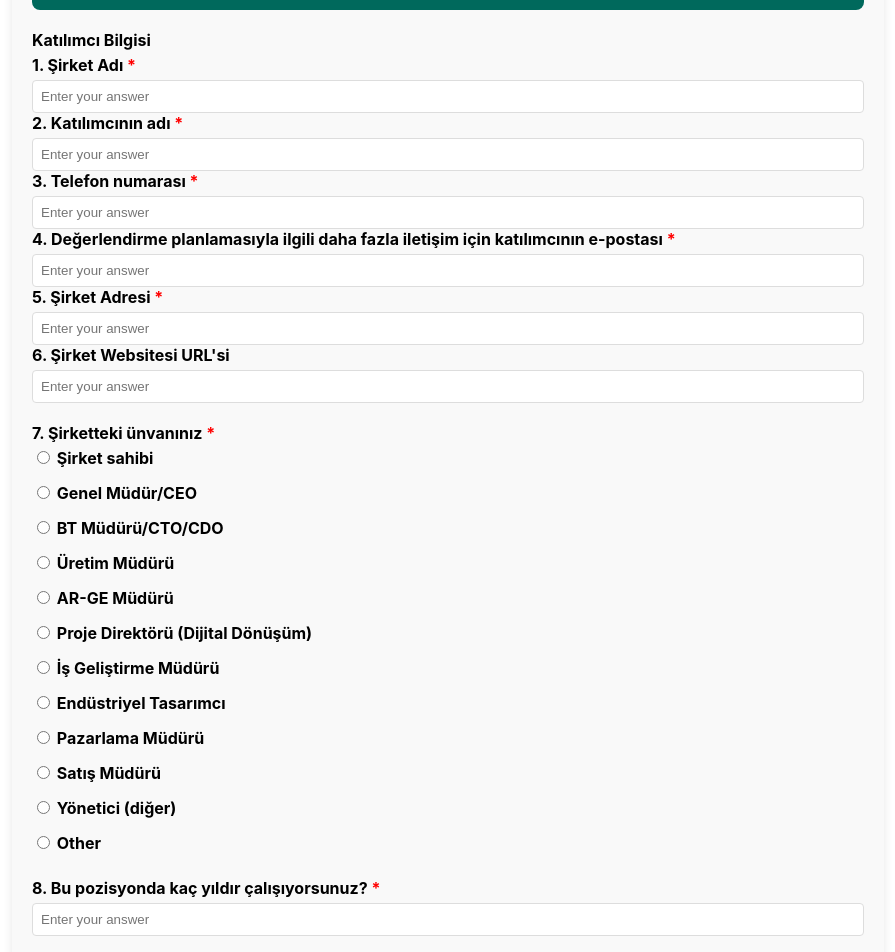
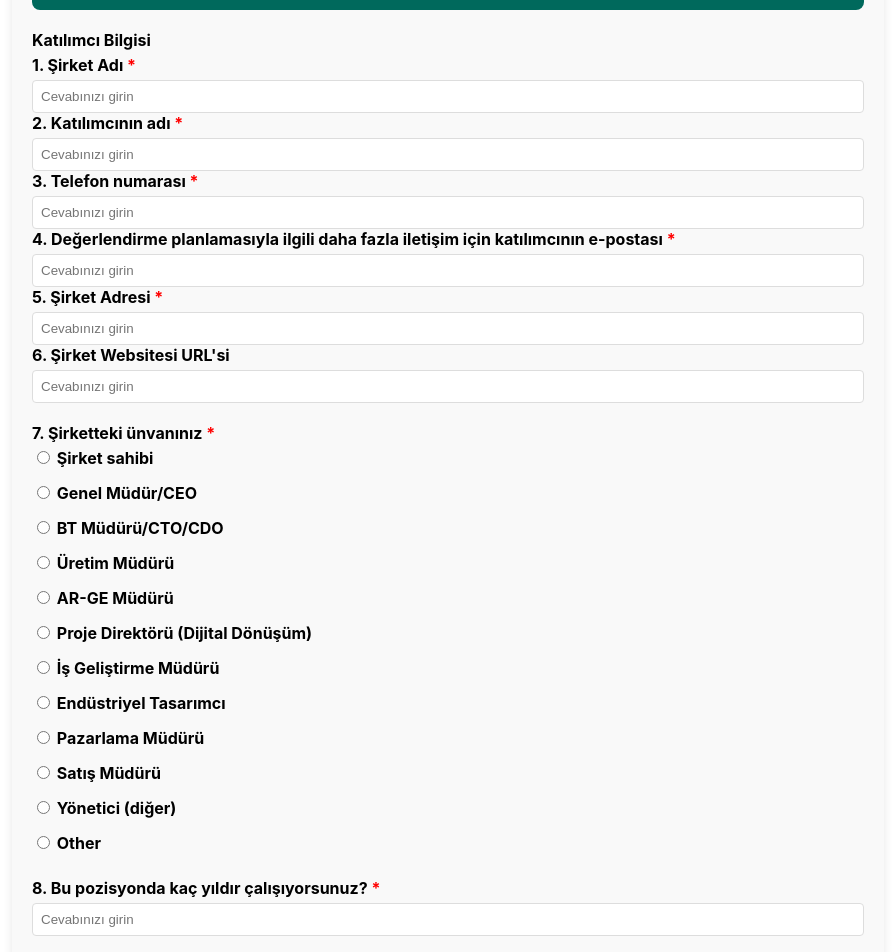
Before and after one commit to SarpKantar/METU-DTX-FORM, a React (Create React App) app in the folder frontend/: page /company-form in a window 1280 px wide. Shown: the part 477-1429 px from the top of the page, without its empty margins (192-1087 px from the left). Built offline with nearby package versions, Linux system fonts and the light colour scheme.

Commit message:
form stlyling polished

```diff
--- a/frontend/src/pages/CompanyForm.js
+++ b/frontend/src/pages/CompanyForm.js
@@ -234,7 +234,7 @@ const handleDevelopmentPlansChange = (e) => {
               type="text"
               value={companyName}
               onChange={(e) => setCompanyName(e.target.value)}
-              placeholder="Enter your answer"
+              placeholder="Cevabınızı girin"
               required
             />
             <label>2. Katılımcının adı <span className="required-star">*</span></label>
@@ -242,7 +242,7 @@ const handleDevelopmentPlansChange = (e) => {
               type="text"
               value={participantName}
               onChange={(e) => setParticipantName(e.target.value)}
-              placeholder="Enter your answer"
+              placeholder="Cevabınızı girin"
               required
             />
             <label>3. Telefon numarası <span className="required-star">*</span></label>
@@ -250,7 +250,7 @@ const handleDevelopmentPlansChange = (e) => {
               type="tel"
               value={phoneNumber}
               onChange={(e) => setPhoneNumber(e.target.value)}
-              placeholder="Enter your answer"
+              placeholder="Cevabınızı girin"
               required
             />
             <label>4. Değerlendirme planlamasıyla ilgili daha fazla iletişim için katılımcının e-postası <span className="required-star">*</span></label>
@@ -258,7 +258,7 @@ const handleDevelopmentPlansChange = (e) => {
               type="email"
               value={email}
               onChange={(e) => setEmail(e.target.value)}
-              placeholder="Enter your answer"
+              placeholder="Cevabınızı girin"
               required
             />
             <label>5. Şirket Adresi <span className="required-star">*</span></label>
@@ -266,7 +266,7 @@ const handleDevelopmentPlansChange = (e) => {
               type="text"
               value={companyAddress}
               onChange={(e) => setCompanyAddress(e.target.value)}
-              placeholder="Enter your answer"
+              placeholder="Cevabınızı girin"
               required
             />
             <label>6. Şirket Websitesi URL'si</label>
@@ -274,7 +274,7 @@ const handleDevelopmentPlansChange = (e) => {
               type="url"
               value={companyWebsite}
               onChange={(e) => setCompanyWebsite(e.target.value)}
-              placeholder="Enter your answer"
+              placeholder="Cevabınızı girin"
             />
           </div>
         </div>
@@ -325,7 +325,7 @@ const handleDevelopmentPlansChange = (e) => {
             type="number"
             value={yearsInPosition}
             onChange={(e) => setYearsInPosition(e.target.value)}
-            placeholder="Enter your answer"
+            placeholder="Cevabınızı girin"
             required
           />
         </div>
@@ -359,7 +359,7 @@ const handleDevelopmentPlansChange = (e) => {
             type="text"
             value={companySector}
             onChange={(e) => setCompanySector(e.target.value)}
-            placeholder="Enter your answer"
+            placeholder="Cevabınızı girin"
             required
           />
         </div>
@@ -394,7 +394,7 @@ const handleDevelopmentPlansChange = (e) => {
             type="text"
             value={exportPercentage}
             onChange={(e) => setExportPercentage(e.target.value)}
-            placeholder="Enter your answer"
+            placeholder="Cevabınızı girin"
           />
         </div>
         <div className="form-group">
@@ -441,7 +441,7 @@ const handleDevelopmentPlansChange = (e) => {
             type="number"
             value={developmentAreas}
             onChange={(e) => setDevelopmentAreas(e.target.value)}
-            placeholder="Enter your answer"
+            placeholder="Cevabınızı girin"
             required
           />
         </div>
@@ -451,7 +451,7 @@ const handleDevelopmentPlansChange = (e) => {
             type="number"
             value={productionAreas}
             onChange={(e) => setProductionAreas(e.target.value)}
-            placeholder="Enter your answer"
+            placeholder="Cevabınızı girin"
             required
           />
         </div>
@@ -501,7 +501,7 @@ const handleDevelopmentPlansChange = (e) => {
             type="number"
             value={innovationBudgetCurrent}
             onChange={(e) => setInnovationBudgetCurrent(e.target.value)}
-            placeholder="Enter your answer"
+            placeholder="Cevabınızı girin"
             required
           />
         </div>
@@ -511,7 +511,7 @@ const handleDevelopmentPlansChange = (e) => {
             type="number"
             value={innovationBudgetFuture}
             onChange={(e) => setInnovationBudgetFuture(e.target.value)}
-            placeholder="Enter your answer"
+            placeholder="Cevabınızı girin"
             required
           />
         </div>
@@ -521,7 +521,7 @@ const handleDevelopmentPlansChange = (e) => {
             type="text"
             value={techInvestment}
             onChange={(e) => setTechInvestment(e.target.value)}
-            placeholder="Enter your answer"
+            placeholder="Cevabınızı girin"
             required
           />
         </div>
@@ -531,7 +531,7 @@ const handleDevelopmentPlansChange = (e) => {
             type="number"
             value={fullTimeEmployees}
             onChange={(e) => setFullTimeEmployees(e.target.value)}
-            placeholder="Enter your answer"
+            placeholder="Cevabınızı girin"
             required
           />
         </div>
@@ -541,7 +541,7 @@ const handleDevelopmentPlansChange = (e) => {
             type="number"
             value={whiteCollarEmployees}
             onChange={(e) => setWhiteCollarEmployees(e.target.value)}
-            placeholder="Enter your answer"
+            placeholder="Cevabınızı girin"
             required
           />
         </div>
@@ -551,7 +551,7 @@ const handleDevelopmentPlansChange = (e) => {
             type="number"
             value={blueCollarEmployees}
             onChange={(e) => setBlueCollarEmployees(e.target.value)}
-            placeholder="Enter your answer"
+            placeholder="Cevabınızı girin"
             required
           />
         </div>
@@ -561,7 +561,7 @@ const handleDevelopmentPlansChange = (e) => {
             type="number"
             value={associateDegreeEmployees}
             onChange={(e) => setAssociateDegreeEmployees(e.target.value)}
-            placeholder="Enter your answer"
+            placeholder="Cevabınızı girin"
             required
           />
         </div>
@@ -571,7 +571,7 @@ const handleDevelopmentPlansChange = (e) => {
             type="number"
             value={bachelorDegreeEmployees}
             onChange={(e) => setBachelorDegreeEmployees(e.target.value)}
-            placeholder="Enter your answer"
+            placeholder="Cevabınızı girin"
             required
           />
         </div>
@@ -581,7 +581,7 @@ const handleDevelopmentPlansChange = (e) => {
             type="number"
             value={masterDegreeEmployees}
             onChange={(e) => setMasterDegreeEmployees(e.target.value)}
-            placeholder="Enter your answer"
+            placeholder="Cevabınızı girin"
             required
           />
         </div>
@@ -591,7 +591,7 @@ const handleDevelopmentPlansChange = (e) => {
             type="number"
             value={phdDegreeEmployees}
             onChange={(e) => setPhdDegreeEmployees(e.target.value)}
-            placeholder="Enter your answer"
+            placeholder="Cevabınızı girin"
             required
           />
         </div>
@@ -643,7 +643,7 @@ const handleDevelopmentPlansChange = (e) => {
             type="text"
             value={digitalAssessment}
             onChange={(e) => setDigitalAssessment(e.target.value)}
-            placeholder="Enter your answer"
+            placeholder="Cevabınızı girin"
             required
           />
         </div>
@@ -701,7 +701,7 @@ const handleDevelopmentPlansChange = (e) => {
         type="number"
         value={innovationProjects}
         onChange={(e) => setInnovationProjects(e.target.value)}
-        placeholder="Enter your answer"
+        placeholder="Cevabınızı girin"
         required
       />
     </div>
@@ -711,7 +711,7 @@ const handleDevelopmentPlansChange = (e) => {
         type="number"
         value={productVariety}
         onChange={(e) => setProductVariety(e.target.value)}
-        placeholder="Enter your answer"
+        placeholder="Cevabınızı girin"
         required
       />
     </div>
@@ -1031,7 +1031,7 @@ const handleDevelopmentPlansChange = (e) => {
         type="text"
         value={circularDesign}
         onChange={(e) => setCircularDesign(e.target.value)}
-        placeholder="Enter your answer"
+        placeholder="Cevabınızı girin"
         required
       />
     </div>
@@ -1041,7 +1041,7 @@ const handleDevelopmentPlansChange = (e) => {
         type="text"
         value={optimalUse}
         onChange={(e) => setOptimalUse(e.target.value)}
-        placeholder="Enter your answer"
+        placeholder="Cevabınızı girin"
         required
       />
     </div>
@@ -1051,7 +1051,7 @@ const handleDevelopmentPlansChange = (e) => {
         type="text"
         value={valueRecovery}
         onChange={(e) => setValueRecovery(e.target.value)}
-        placeholder="Enter your answer"
+        placeholder="Cevabınızı girin"
         required
       />
     </div>
@@ -1061,7 +1061,7 @@ const handleDevelopmentPlansChange = (e) => {
         type="text"
         value={supportModels}
         onChange={(e) => setSupportModels(e.target.value)}
-        placeholder="Enter your answer"
+        placeholder="Cevabınızı girin"
         required
       />
     </div>
--- a/frontend/src/pages/CompanyLogin.js
+++ b/frontend/src/pages/CompanyLogin.js
@@ -8,6 +8,7 @@ import '../styling/LoginPage.css';
 const CompanyLogin = () => {
   const [email, setEmail] = useState('');
   const [password, setPassword] = useState('');
+  const [errorMessage, setErrorMessage] = useState(''); // State for error message
   const navigate = useNavigate();
 
   useEffect(() => {
@@ -24,6 +25,7 @@ const CompanyLogin = () => {
   }, [email, password]);
 
   const handleLogin = async () => {
+    setErrorMessage(''); // Clear previous error message
     try {
       const userCredential = await signInWithEmailAndPassword(auth, email, password);
       const user = userCredential.user;
@@ -37,11 +39,11 @@ const CompanyLogin = () => {
         sessionStorage.setItem('userType', 'company');
         navigate('/company-dashboard');
       } else {
-        alert('Not authorized as company user');
+        setErrorMessage('Not authorized as company user'); // Set error message
       }
     } catch (error) {
       console.error('Error logging in:', error);
-      alert('Login failed. Please check your credentials.');
+      setErrorMessage('Login failed. Please check your credentials.'); // Set error message
     }
   };
 
@@ -70,6 +72,7 @@ const CompanyLogin = () => {
       />
       <button className="button" onClick={handleLogin}>Login</button>
       <button className="button" onClick={handleBack}>Back</button> {/* Back button */}
+      {errorMessage && <p className="error-message">{errorMessage}</p>} {/* Display error message */}
     </div>
   );
 };
--- a/frontend/src/styling/LoginPage.css
+++ b/frontend/src/styling/LoginPage.css
@@ -6,6 +6,10 @@
     height: 100vh;
     background-color: #f0f8ff;
     padding: 10px;
+  }
+  .error-message {
+    color: red; /* Change color as needed */
+    margin-top: 10px;
   }
 
   .title {
```
Also changed, not shown: frontend/src/pages/AssessmentForm.js (+9 -9 lines), frontend/src/pages/AssessorLogin.js (+6 -2 lines).
